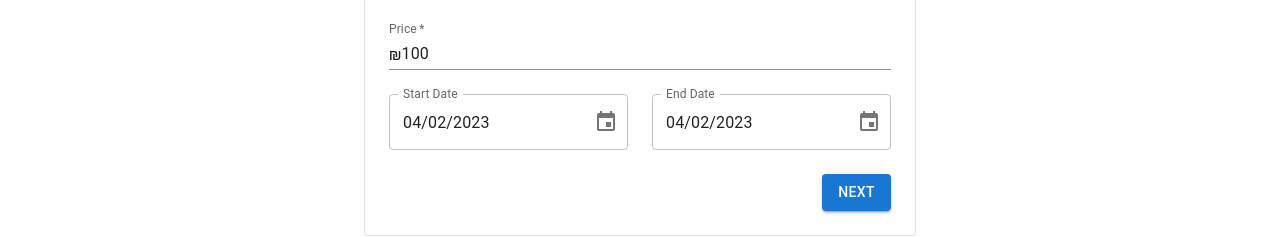
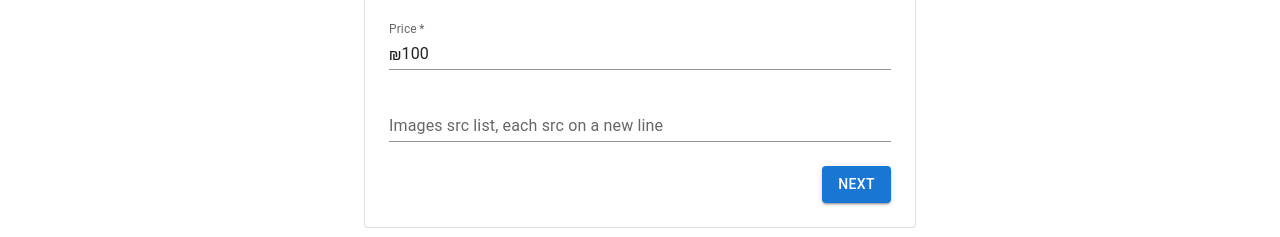
Before and after one commit to rashel1234/ReactFinal, a React (Create React App) app: page /addlisting in a window 1280 px wide. Shown: the part 543-780 px from the top of the page. Built offline with nearby package versions, Linux system fonts and the light colour scheme; no server answers.

Commit message:
links to images

```diff
--- a/src/components/ManageListing/ListingForm.js
+++ b/src/components/ManageListing/ListingForm.js
@@ -10,6 +10,8 @@ import { TimePicker } from "@mui/x-date-pickers/TimePicker";
 import { DateTimePicker } from "@mui/x-date-pickers/DateTimePicker";
 import { DesktopDatePicker } from "@mui/x-date-pickers/DesktopDatePicker";
 import { MobileDatePicker } from "@mui/x-date-pickers/MobileDatePicker";
+import { ImageList } from "@mui/material";
+import ImageListItem from "@mui/material";
 
 export default function ListingForm({setParentListingData, initialListingData}) {
   const [listingData, setListingData] = useState(initialListingData);
@@ -96,34 +98,19 @@ export default function ListingForm({setParentListingData, initialListingData})
             variant="standard"
           />
         </Grid>
-        <LocalizationProvider dateAdapter={AdapterDayjs}>
-          <Grid item xs={12} sm={6}>
-            <DesktopDatePicker
-              label="Start Date"
-              inputFormat="DD/MM/YYYY"
-              value={listingData.startDate}
-              onChange={(event)=>handleListingParam('startDate', event.target.value)}
-              renderInput={(params) => <TextField {...params} />}
-            />
-          </Grid>
-          <Grid item xs={12} sm={6}>
-            <DesktopDatePicker
-              label="End Date"
-              inputFormat="DD/MM/YYYY"
-              value={listingData.endDate}
-              onChange={(event)=>handleListingParam('endDate', event.target.value)}
-              renderInput={(params) => <TextField {...params} />}
-            />
-          </Grid>
-        </LocalizationProvider>
-        {/* <Grid item xs={12}>
-          <FormControlLabel
-            control={
-              <Checkbox color="secondary" name="saveAddress" value="yes" />
-            }
-            label="Use this address for payment details"
+        <Grid item xs={12}>
+          <TextField
+            multiline
+            id="imgURL"
+            value={listingData.imgURL}
+            onChange={(event)=>handleListingParam('imgURL', event.target.value)}
+            name="imgURL"
+            label="Images src list, each src on a new line"
+            fullWidth
+            autoComplete="given-name"
+            variant="standard"
           />
-        </Grid> */}
+        </Grid>
       </Grid>
     </Fragment>
   );
--- a/src/components/ManageListing/LocationForm.js
+++ b/src/components/ManageListing/LocationForm.js
@@ -15,7 +15,12 @@ export default function LocationForm({
   const [locationData, setlocationData] = useState(initialLocationData);
 
   function handleCountrySelect(country) {
-    handleLocationParam('country', country);
+    setlocationData({
+      address:locationData.address,
+      country:country,
+      city:''
+    })
+    // handleLocationParam('country', country);
     fetch(`http://localhost:9000/countries/cities?country=${country}`)
       .then((res) => {
         return res.json();
```
Also changed, not shown: 1 other file (tests, documents, lock files or other folders).
